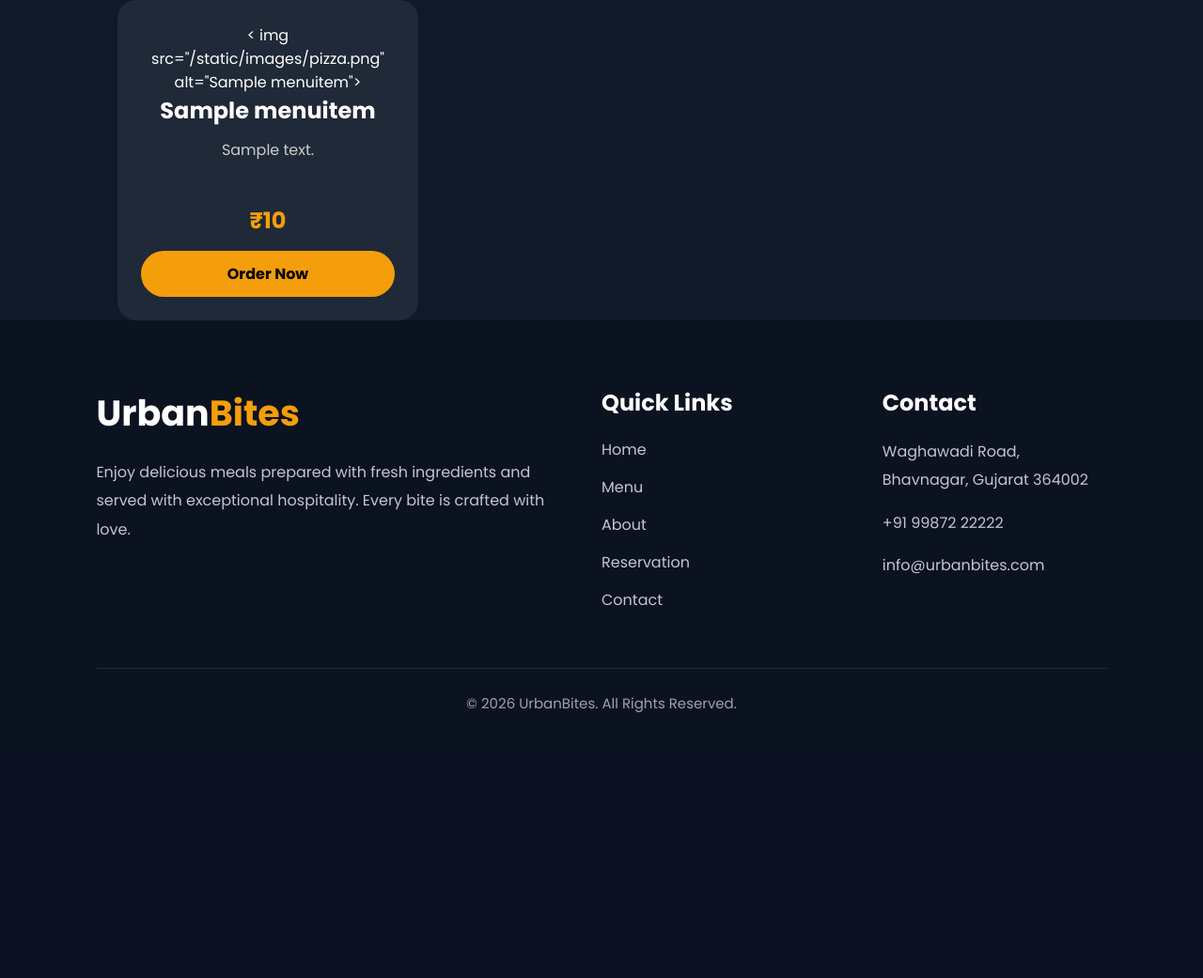
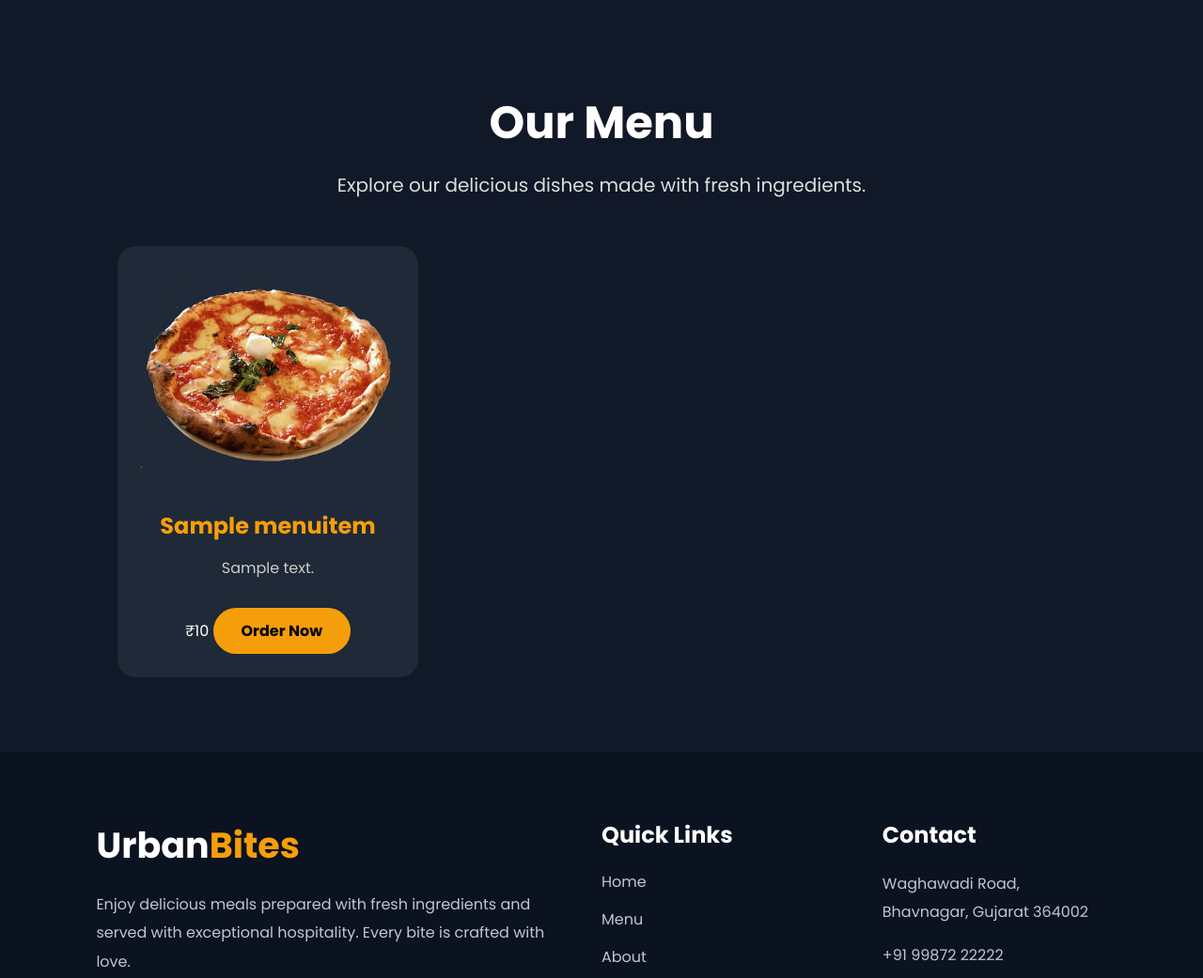
Before and after one commit to avniee0/UrbanBites, a Django app: page /menu/ in a window 1280 px wide. Shown: the part 65-1106 px from the top of the page at 94% size. Before the commit the page ends 823 px from the top, so only its background shows below. Run offline with Django 5.2, Linux system fonts and the light colour scheme; tables that the repository leaves empty hold one stand-in row (values such as "Sample post").

Commit message:
Update menu page with static images

```diff
--- a/templates/menu/menu.html
+++ b/templates/menu/menu.html
@@ -3,12 +3,17 @@
 
 {% block content %}
 
-<section class="food-container">
+<section class="menu-section">
+    <div class="container">
+        <div class="section-title">
+            <h2>Our Menu</h2>
+            <p>Explore our delicious dishes made with fresh ingredients.</p>
+        </div>
+
+        <div class="food-container">
 
             {% for item in items %}
             <div class="food-card">
-
-       {% load static %}
 
                 {% if 'pizza' in item.name|lower %}
                     <img src="{% static 'images/pizza.png' %}" alt="Pizza">
@@ -22,25 +27,39 @@
                 {% elif 'coffee' in item.name|lower %}
                     <img src="{% static 'images/coffee.png' %}" alt="Coffee">
 
+                {% elif 'momo' in item.name|lower %}
+                    <img src="{% static 'images/momo.png' %}" alt="Momo">
+
+                {% elif 'french' in item.name|lower %}
+                    <img src="{% static 'images/french-fries.png' %}" alt="French Fries">
+
+                {% elif 'chocolate' in item.name|lower %}
+                    <img src="{% static 'images/chocolate-dessert.png' %}" alt="Chocolate Dessert">
+
                 {% else %}
-    <       img src="{% static 'images/pizza.png' %}" alt="{{ item.name }}">
+                    <img src="{% static 'images/pizza.png' %}" alt="{{ item.name }}">
                 {% endif %}
 
-        <h2>{{ item.name }}</h2>
-
+                <div class="food-content">
+                    <h3>{{ item.name }}</h3>
                     <p>{{ item.description }}</p>
 
-        <h3>₹{{ item.price }}</h3>
+                    <div class="food-footer">
+                        <span class="food-price">₹{{ item.price }}</span>
 
                         <a href="{% url 'add_to_cart' item.id %}" class="order-btn">
                             Order Now
                         </a>
+                    </div>
+                </div>
 
             </div>
             {% empty %}
                 <p>No menu items available.</p>
             {% endfor %}
 
+        </div>
+    </div>
 </section>
 
 {% endblock %}
```
Lines whose indentation alone changed are shown as unchanged.
